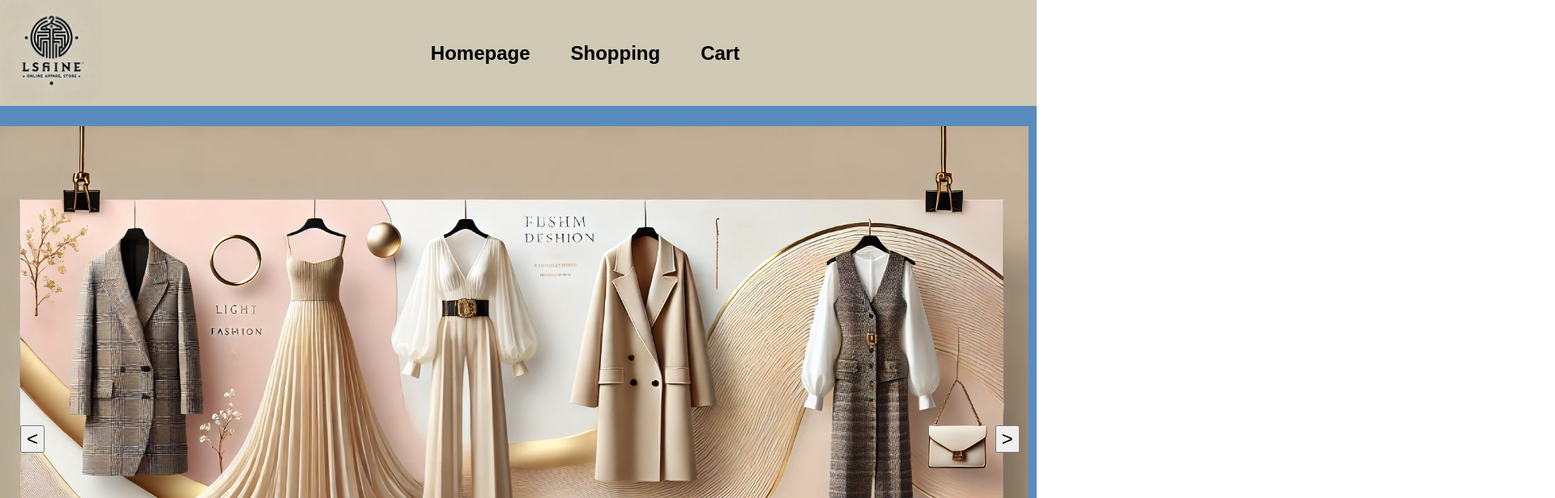
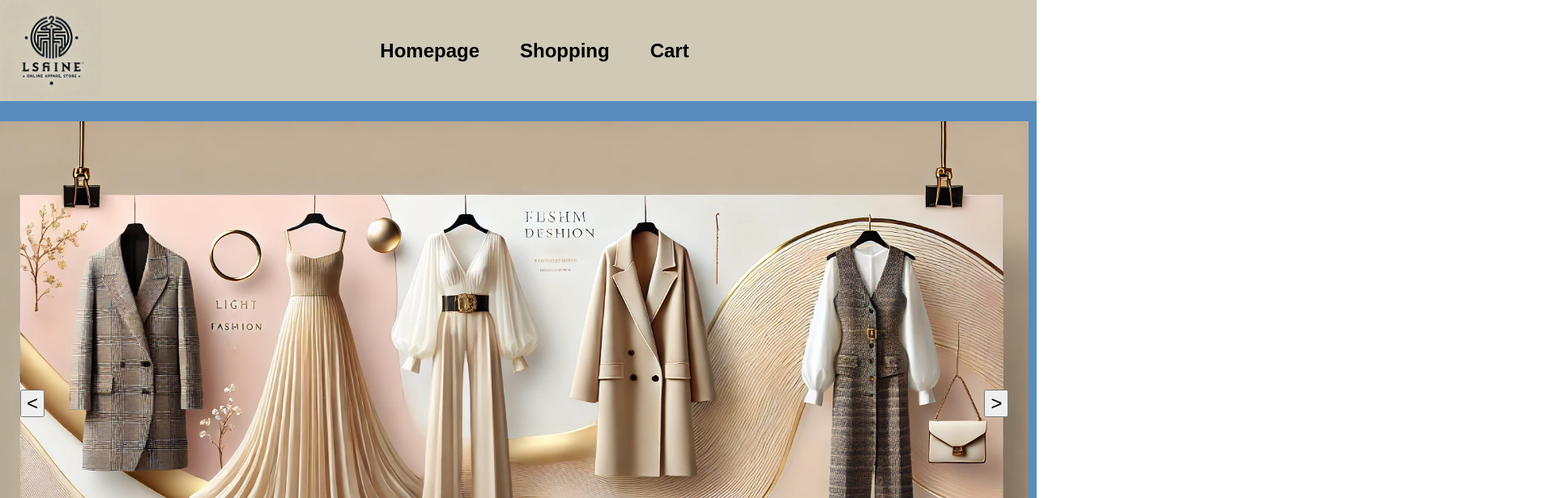
Before and after one commit to Hyacinthum-Polypus/odin-shopping-cart, a React (Vite) app: page / in a window 1280 px wide. Shown: the top 616 px of the page at 81% size, 1920 px wide, since content can reach past the window. Built offline with nearby package versions, Linux system fonts and the light colour scheme.

Commit message:
Center navbar links

```diff
--- a/src/styles/HomePage.css
+++ b/src/styles/HomePage.css
@@ -2,6 +2,10 @@
     display: flex;
     flex-direction: row;
     transition: transform 0.5s ease-in-out;
+}
+
+.banner {
+    position: absolute;
 }
 
 .banner-imgs > img {
@@ -11,9 +15,9 @@
 .banner > button {
     position: absolute;
     font-size: x-large;
-    bottom: 30%;
+    bottom: 50%;
 }
 
 .banner > button.right {
-    left: 96%;
+    left: 31%;
 }
--- a/src/styles/NavBar.css
+++ b/src/styles/NavBar.css
@@ -1,5 +1,7 @@
 #logo {
+    position: absolute;
     height: 125px;
+    top: 0px;
 }
 
 #nav-bar {
@@ -7,6 +9,7 @@
     display: flex;
     flex-direction: row;
     align-items: center;
+    height: 125px;
 }
 
 nav {
```
